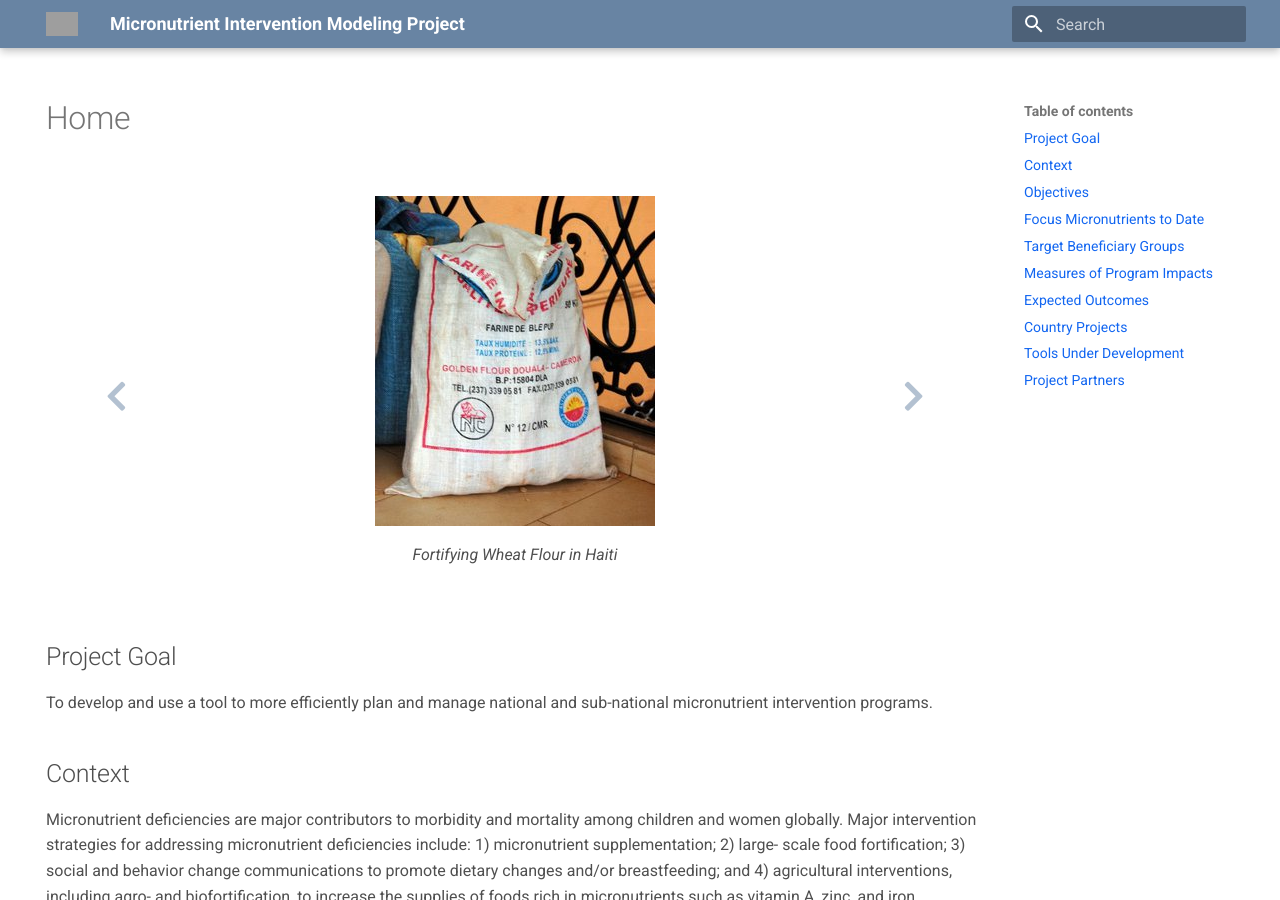
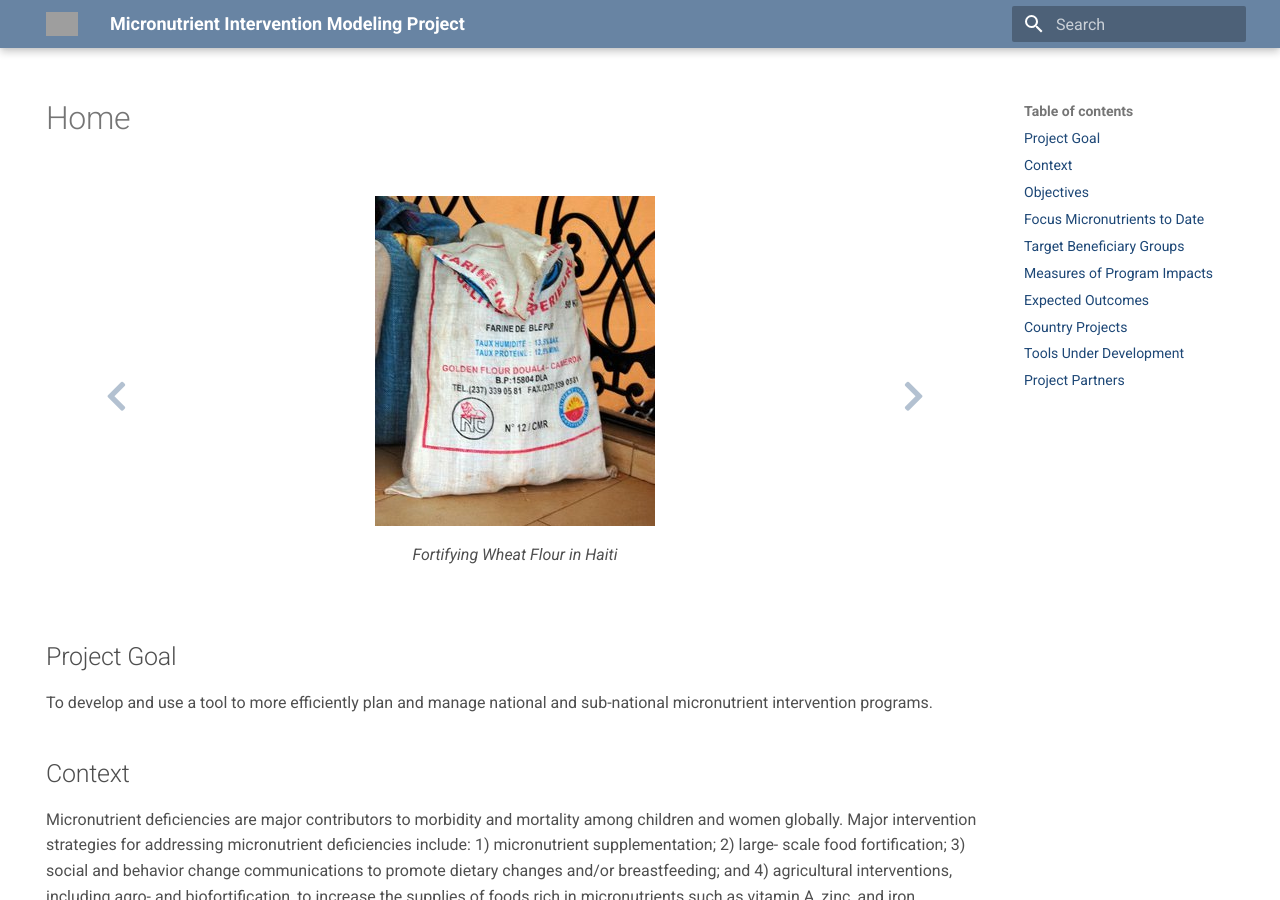
Before and after one commit to minimod-nutrition/minimod-website, an MkDocs documentation site: the page built from docs/index.md, in a window 1280 px wide and 900 px high. Built offline with MkDocs 1.6.1 and Material for MkDocs 9.7.7, drawn with Linux system fonts in a browser that asks for light colours; nearby versions of some CDN libraries; grey boxes are pictures that could not be loaded.

Commit message:
return custom css

```diff
--- a/mkdocs.yml
+++ b/mkdocs.yml
@@ -37,6 +37,7 @@
     - https://cdnjs.cloudflare.com/ajax/libs/mdb-ui-kit/3.1.0/mdb.min.js
 
 extra_css:
+  - stylesheets/extra.css
   - stylesheets/colors.css
   - stylesheets/admon.css
   - https://cdnjs.cloudflare.com/ajax/libs/font-awesome/5.15.1/css/all.min.css
```
